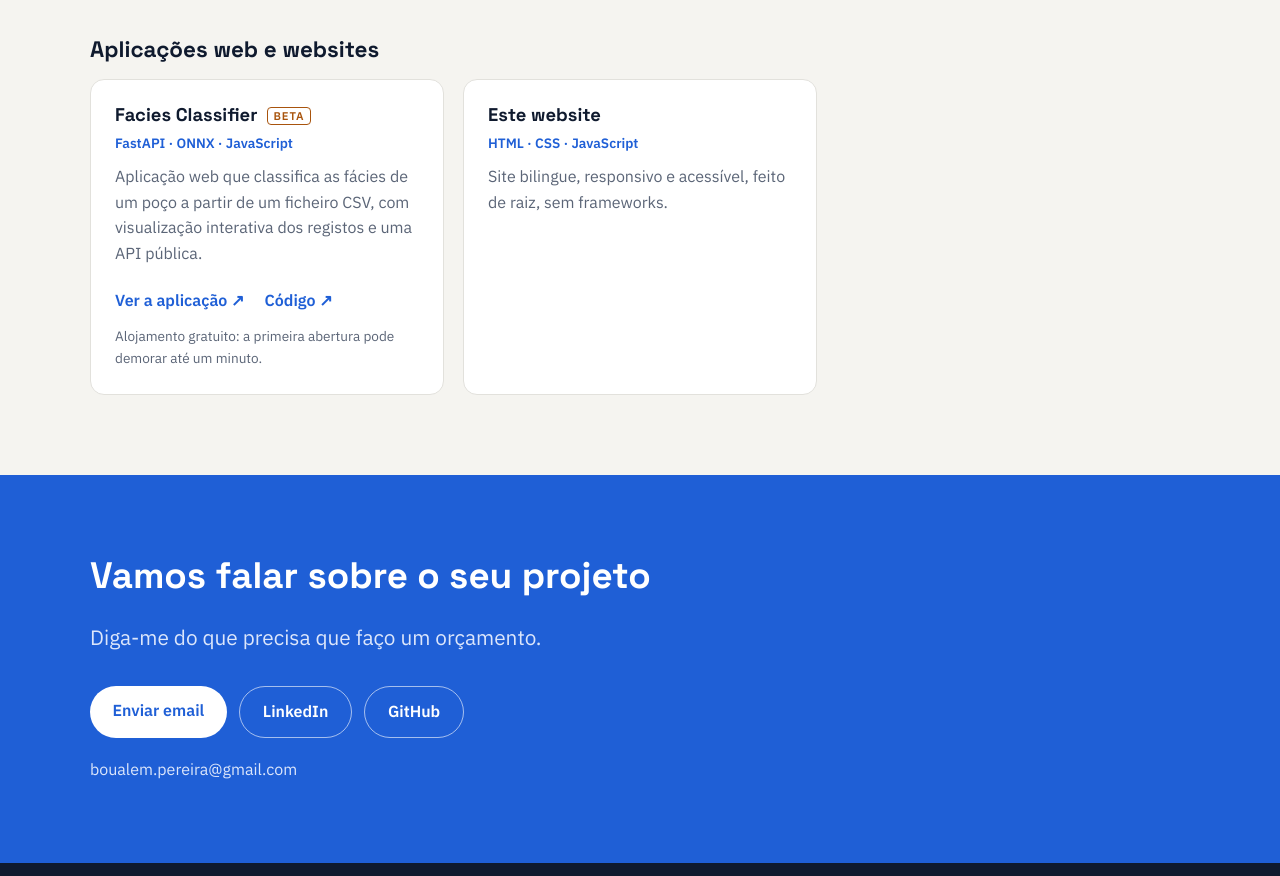
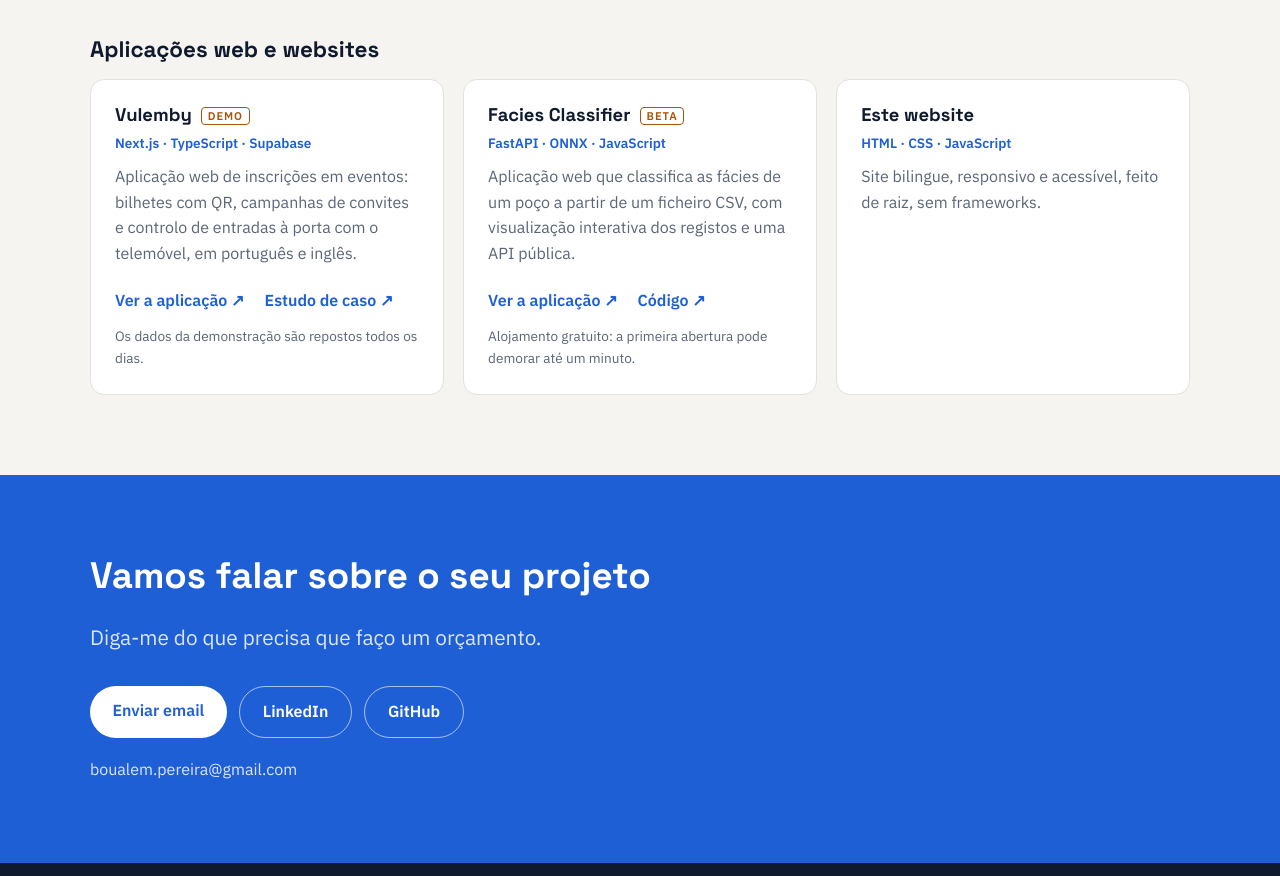
Before and after one commit to BoualemP/BoualemP.github.io, a plain HTML site: page pt/index.html in a window 1280 px wide. Shown: the part 2997-3873 px from the top of the page. Drawn offline with Linux system fonts and the light colour scheme.

Commit message:
Add Vulemby to Work

```diff
--- a/pt/index.html
+++ b/pt/index.html
@@ -184,6 +184,13 @@
         <h3 class="group-title">Aplicações web e websites</h3>
         <div class="cards cards-projects">
           <div class="card project project-app">
+            <h4 translate="no">Vulemby <span class="badge">demo</span></h4>
+            <p class="tags">Next.js · TypeScript · Supabase</p>
+            <p>Aplicação web de inscrições em eventos: bilhetes com QR, campanhas de convites e controlo de entradas à porta com o telemóvel, em português e inglês.</p>
+            <p class="project-links"><a href="https://vulemby.vercel.app" target="_blank" rel="noopener">Ver a aplicação ↗</a> <a href="https://github.com/BoualemP/vulemby" target="_blank" rel="noopener">Estudo de caso ↗</a></p>
+            <p class="project-note">Os dados da demonstração são repostos todos os dias.</p>
+          </div>
+          <div class="card project project-app">
             <h4 translate="no">Facies Classifier <span class="badge">beta</span></h4>
             <p class="tags">FastAPI · ONNX · JavaScript</p>
             <p>Aplicação web que classifica as fácies de um poço a partir de um ficheiro CSV, com visualização interativa dos registos e uma API pública.</p>
```
Also changed, not shown: index.html (+7 -0 lines).
